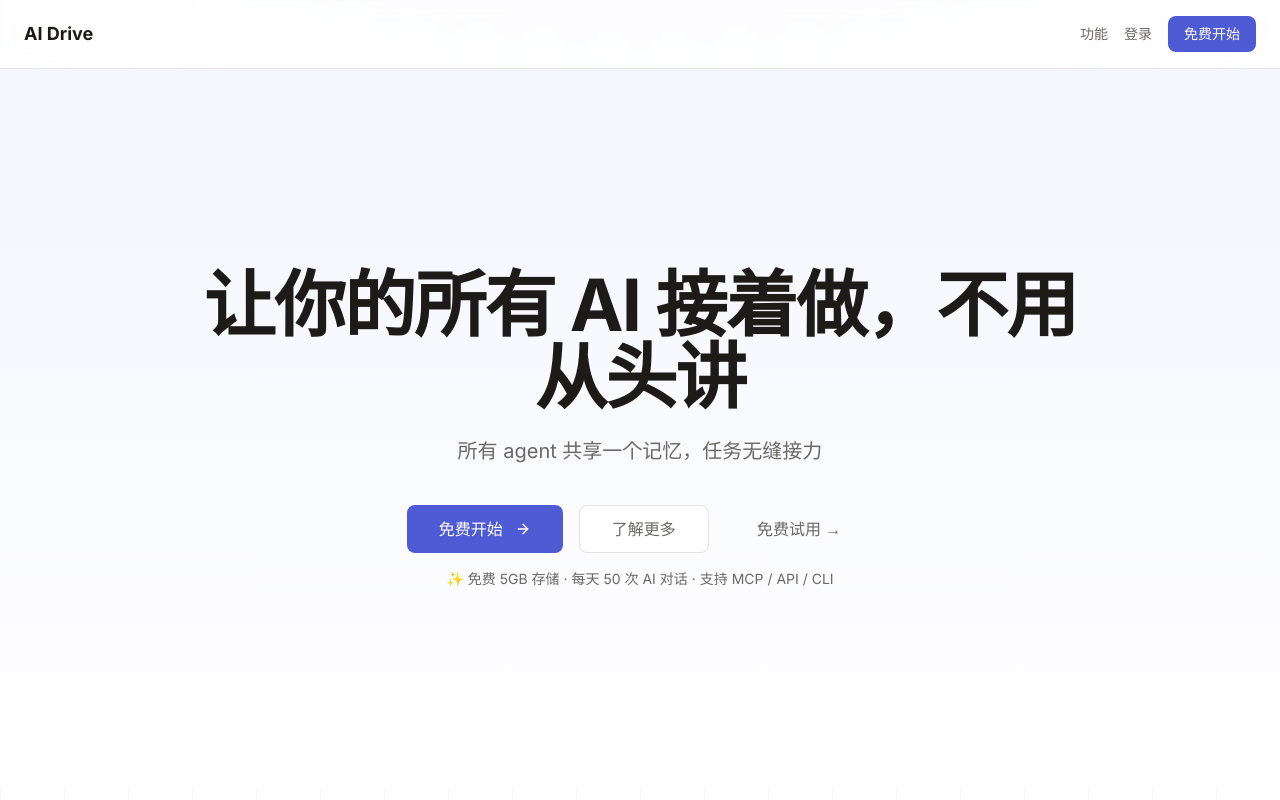
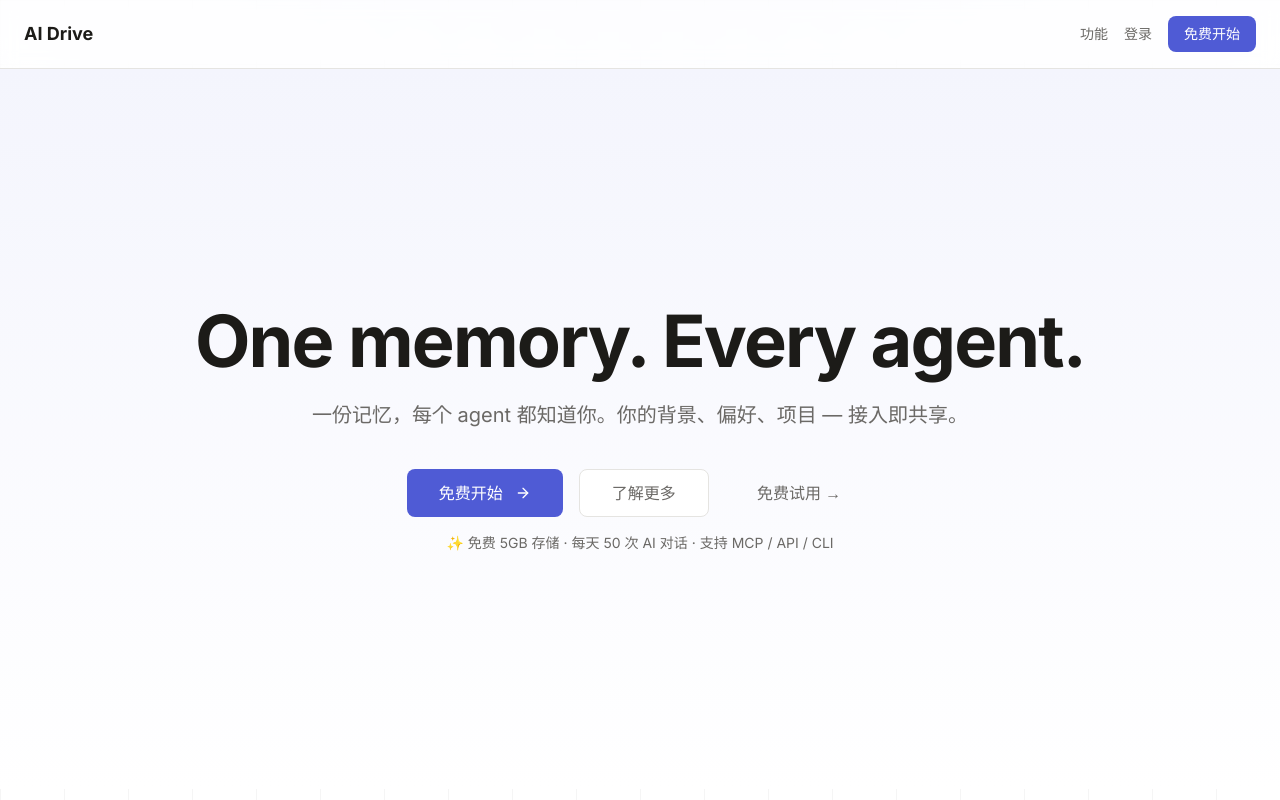
Before and after one commit to DriveMem/drivemem, a Next.js app in the folder apps/web/: page / in a window 1280 px wide. Shown: the top 800 px of the page. Built offline with nearby package versions, Linux system fonts and the light colour scheme.

Commit message:
fix(web): Landing Hero slogan — 'One memory. Every agent.'

```diff
--- a/apps/web/src/app/page.tsx
+++ b/apps/web/src/app/page.tsx
@@ -78,10 +78,10 @@ export default function LandingPage() {
       <section className="relative z-10 flex min-h-[90vh] flex-col items-center justify-center bg-gradient-to-b from-[#F4F5FD] to-white px-6 text-center">
         <FadeIn>
           <h1 className="mx-auto max-w-4xl text-4xl font-bold leading-tight tracking-tight sm:text-5xl lg:text-7xl">
-            让你的所有 AI 接着做，不用从头讲
+            One memory. Every agent.
           </h1>
           <p className="mx-auto mt-6 max-w-2xl text-lg text-[#6B6966] sm:text-xl">
-            所有 agent 共享一个记忆，任务无缝接力
+            一份记忆，每个 agent 都知道你。你的背景、偏好、项目 — 接入即共享。
           </p>
           <div className="mt-10 flex flex-wrap justify-center gap-4">
             <Button asChild size="lg" className="h-12 px-8 text-base bg-[#4F5BD5] hover:bg-[#3D49C4] text-white">
```
